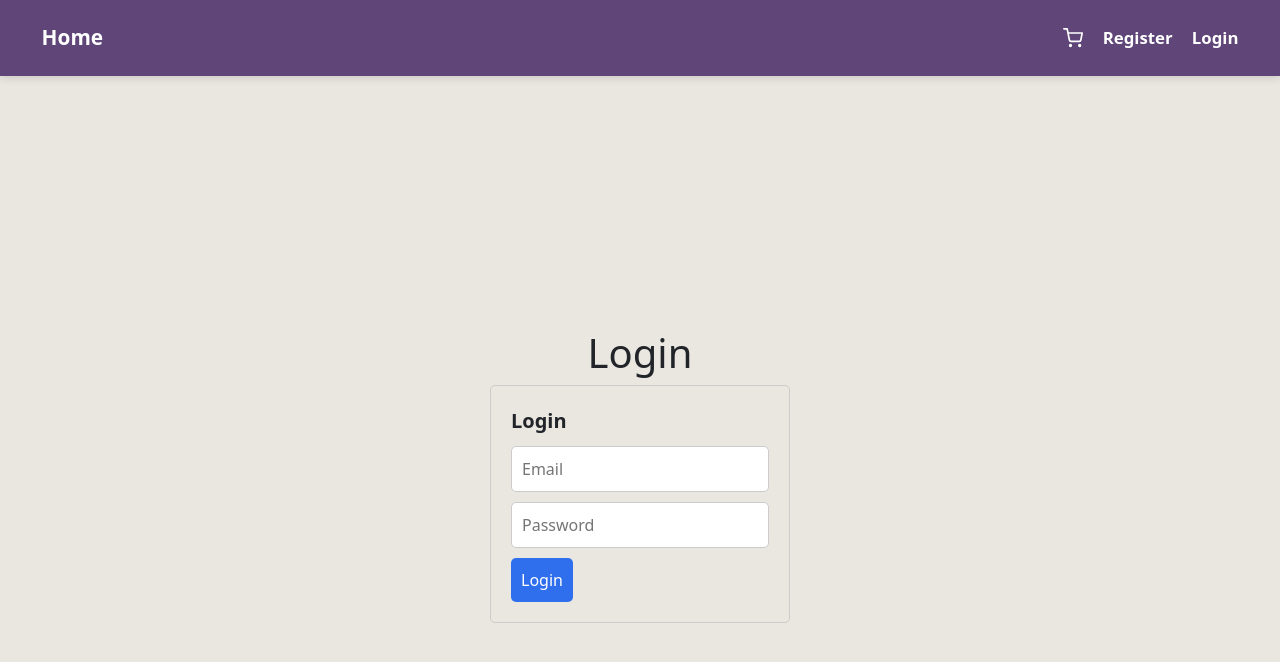
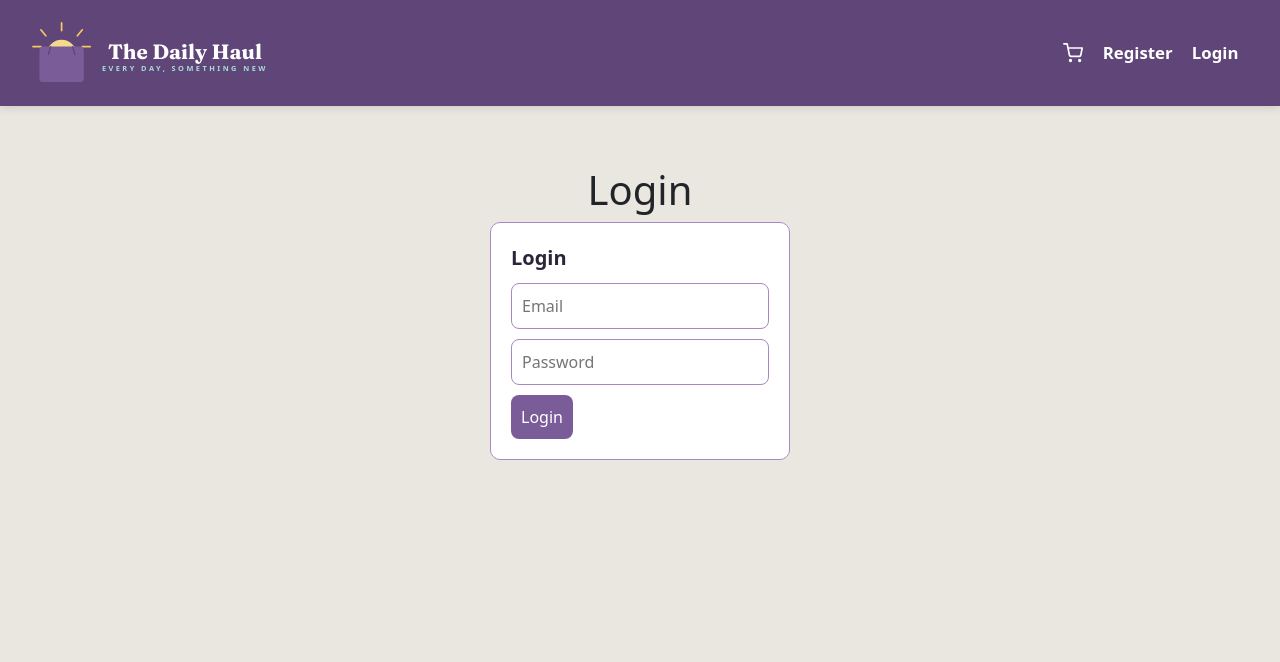
Before and after one commit to kyrissian/ecommerce-firebase-assign, a React (Vite) app: page /login in a window 1280 px wide. Shown: the top 662 px of the page. Built offline with nearby package versions, Linux system fonts and the light colour scheme; no server answers.

Commit message:
added a logo, built out firestore security rules/added to firebase, fixed login position, changed page redirection from login, added greeting. Made admin default to manage products page upon login.

```diff
--- a/index.html
+++ b/index.html
@@ -5,7 +5,10 @@
   <meta charset="UTF-8" />
   <link rel="icon" type="image/svg+xml" href="/favicon.svg" />
   <meta name="viewport" content="width=device-width, initial-scale=1.0" />
-  <title>ecommerce</title>
+  <title>The Daily Haul</title>
+  <link rel="preconnect" href="https://fonts.googleapis.com">
+  <link rel="preconnect" href="https://fonts.gstatic.com" crossorigin>
+  <link href="https://fonts.googleapis.com/css2?family=Fraunces:wght@600;700&display=swap" rel="stylesheet">
 </head>
 
 <body>
--- /dev/null
+++ b/src/components/Logo.tsx
@@ -0,0 +1,69 @@
+const Logo: React.FC<{ height?: number }> = ({ height = 56 }) => {
+  return (
+    <svg
+      height={height}
+      viewBox="0 0 490 150"
+      xmlns="http://www.w3.org/2000/svg"
+    >
+      <g stroke="#f4c95d" strokeWidth="3.5" strokeLinecap="round">
+        <line x1="60" y1="14" x2="60" y2="30" />
+        <line x1="18" y1="28" x2="28" y2="40" />
+        <line x1="102" y1="28" x2="92" y2="40" />
+        <line x1="2" y1="62" x2="18" y2="62" />
+        <line x1="118" y1="62" x2="102" y2="62" />
+      </g>
+      <circle cx="60" cy="78" r="30" fill="#f6d98a" />
+      <rect x="15" y="78" width="90" height="30" fill="none" />
+      <path
+        d="M27 62 Q27 34 60 34 Q93 34 93 62 L93 68 L27 68 Z"
+        fill="none"
+        stroke="#5f4578"
+        strokeWidth="5"
+        strokeLinecap="round"
+      />
+      <rect x="15" y="62" width="90" height="72" rx="8" fill="#7a5c99" />
+      <line
+        x1="38"
+        y1="62"
+        x2="33"
+        y2="78"
+        stroke="#5f4578"
+        strokeWidth="2.5"
+        strokeLinecap="round"
+      />
+      <line
+        x1="82"
+        y1="62"
+        x2="87"
+        y2="78"
+        stroke="#5f4578"
+        strokeWidth="2.5"
+        strokeLinecap="round"
+      />
+      <text
+        x="310"
+        y="88"
+        fontFamily="'Fraunces', serif"
+        fontSize="42"
+        fontWeight="700"
+        fill="#ffffff"
+        textAnchor="middle"
+      >
+        The Daily Haul
+      </text>
+      <text
+        x="310"
+        y="112"
+        fontFamily="system-ui, sans-serif"
+        fontSize="15"
+        letterSpacing="5"
+        fill="#a8ddd5"
+        textAnchor="middle"
+      >
+        EVERY DAY, SOMETHING NEW
+      </text>
+    </svg>
+  );
+};
+
+export default Logo;
--- a/src/components/Navbar/Navbar.css
+++ b/src/components/Navbar/Navbar.css
@@ -57,3 +57,13 @@
   line-height: 1;
   border: 2px solid var(--color-primary-dark);
 }
+
+.logo-link {
+  padding: 0;
+  display: flex;
+  align-items: center;
+}
+
+.logo-link:hover {
+  background-color: transparent;
+}
--- a/src/components/Navbar/Navbar.tsx
+++ b/src/components/Navbar/Navbar.tsx
@@ -2,6 +2,7 @@ import { useAuth } from "../../context/AuthContext";
 import { useCart } from "../../context/useCart";
 import { Link } from "react-router-dom";
 import "./Navbar.css";
+import Logo from "../Logo";
 
 /**
  * Top navigation bar, shown on every page. Displays different links
@@ -20,8 +21,8 @@ const Navbar = () => {
 
   return (
     <div className="nav-container">
-      <Link className="link" to="/">
-        Home
+      <Link className="link logo-link" to="/">
+        <Logo height={74} />
       </Link>
 
       <Link className="link cart-link" to="/cart">
--- a/src/pages/Checkout.tsx
+++ b/src/pages/Checkout.tsx
@@ -1,29 +1,41 @@
-import { useState } from "react";
+import { useState, useEffect } from "react";
 import { useNavigate } from "react-router-dom";
 import { useCart } from "../context/useCart";
 import { useAuth } from "../context/AuthContext";
 import { createOrder } from "../api/api";
+import { toast } from "react-toastify";
 import "./Checkout.css";
-import { toast } from "react-toastify";
 
 /**
  * Dedicated checkout page, separate from the Cart page itself --
  * mirroring how real ecommerce sites split "review your cart" from
  * "enter shipping details and place the order" into two distinct steps.
  *
- * Collects a recipient name (pre-filled from the user's profile display
- * name, if set) and shipping address, then saves the order via
- * createOrder() and shows a confirmation screen with the new order's id.
+ * Requires being logged in -- browsing and adding to cart work fine as
+ * a guest, but checking out doesn't, since every order is tied to a
+ * userId. A logged-out visitor who lands here gets redirected to
+ * /login with a toast explaining why.
  */
 const Checkout: React.FC = () => {
   const { items, dispatch } = useCart();
-  const { user } = useAuth();
+  const { user, authLoading } = useAuth();
   const navigate = useNavigate();
 
   const [recipientName, setRecipientName] = useState(user?.displayName ?? "");
   const [shippingAddress, setShippingAddress] = useState("");
   const [isPlacingOrder, setIsPlacingOrder] = useState(false);
   const [confirmedOrderId, setConfirmedOrderId] = useState<string | null>(null);
+
+  // Same race-condition protection as ProtectedRoute -- wait for
+  // Firebase to actually resolve auth state before deciding whether
+  // to redirect, so a real logged-in user doesn't get bounced during
+  // the brief moment auth is still loading.
+  useEffect(() => {
+    if (!authLoading && !user) {
+      toast.info("Please log in to check out.");
+      navigate("/login");
+    }
+  }, [authLoading, user, navigate]);
 
   const totalPrice = items.reduce(
     (sum, item) => sum + item.price * item.quantity,
--- a/src/pages/Login.tsx
+++ b/src/pages/Login.tsx
@@ -4,12 +4,15 @@ import { auth } from "../firebaseConfig";
 import styles from "../styles/auth-styles";
 import { useNavigate } from "react-router-dom";
 import { useAuth } from "../context/AuthContext";
+import { toast } from "react-toastify";
+import { doc, getDoc } from "firebase/firestore";
+import { db } from "../firebaseConfig";
 
 /**
  * Login page. Authenticates via Firebase Auth's email/password sign-in.
- * If an already-logged-in user somehow lands here (e.g. via browser
- * back button, or the ProtectedRoute redirect described below), they're
- * immediately redirected to their profile instead of seeing the form.
+ * On success, redirects to Home (rather than Profile) with a welcome
+ * toast. If an already-logged-in user somehow lands here, they're
+ * immediately redirected to Home too, rather than seeing the form.
  */
 const Login = () => {
   const [email, setEmail] = useState("");
@@ -18,21 +21,37 @@ const Login = () => {
   const { user } = useAuth();
   const navigate = useNavigate();
 
-  // If someone who's already logged in lands on this page, send them
-  // straight to their profile instead of showing the login form.
   useEffect(() => {
     if (user) {
-      navigate("/profile");
+      navigate("/");
     }
   }, [user, navigate]);
 
-  // Handle form submission
   const handleSubmit = async (e: React.FormEvent<HTMLFormElement>) => {
     e.preventDefault();
     setError("");
     try {
-      await signInWithEmailAndPassword(auth, email, password);
-      navigate("/profile");
+      const userCredential = await signInWithEmailAndPassword(
+        auth,
+        email,
+        password,
+      );
+
+      toast.success(
+        `Welcome back, ${userCredential.user.displayName || "there"}!`,
+      );
+
+      // Check the user's role directly here, rather than relying on
+      // AuthContext's `profile` state -- that updates via a separate
+      // onAuthStateChanged listener that may not have resolved yet at
+      // this exact moment, so we look it up fresh to decide where to
+      // send them.
+      const userDocSnap = await getDoc(
+        doc(db, "users", userCredential.user.uid),
+      );
+      const role = userDocSnap.exists() ? userDocSnap.data().role : null;
+
+      navigate(role === "admin" ? "/manage-products" : "/");
     } catch (error: unknown) {
       if (error instanceof Error) {
         setError(error.message);
--- a/src/styles/auth-styles.ts
+++ b/src/styles/auth-styles.ts
@@ -3,59 +3,62 @@ import type { CSSProperties } from "react";
 /**
  * Shared inline styles for the auth-related pages (Login, Register,
  * and parts of Profile) that use React's `style` prop directly rather
- * than CSS classes. Centralizing them here keeps the look consistent
- * across all three without repeating the same style objects in each file.
+ * than CSS classes.
  */
 const styles: Record<string, CSSProperties> = {
   form: {
     display: "flex",
     flexDirection: "column",
     alignItems: "center",
-    justifyContent: "center",
-    height: "100vh",
+    marginTop: "60px",
   },
   fieldset: {
-    border: "1px solid #ccc",
+    border: "1px solid var(--color-primary-light)",
     padding: "20px",
-    borderRadius: "5px",
+    borderRadius: "10px",
     width: "300px",
     margin: "0 auto",
+    backgroundColor: "var(--color-surface)",
   },
   legend: {
     fontSize: "20px",
     fontWeight: "bold",
     marginBottom: "10px",
+    color: "var(--color-text)",
   },
   input: {
     display: "block",
     marginBottom: "10px",
     padding: "10px",
-    borderRadius: "5px",
-    border: "1px solid #ccc",
+    borderRadius: "8px",
+    border: "1px solid var(--color-primary-light)",
+    backgroundColor: "var(--color-surface)",
+    color: "var(--color-text)",
     width: "100%",
+    boxSizing: "border-box",
   },
   error: {
-    color: "red",
+    color: "var(--color-error)",
     marginBottom: "10px",
   },
   success: {
-    color: "green",
+    color: "var(--color-success)",
     marginBottom: "10px",
   },
   button: {
-    backgroundColor: "#2f6fed",
+    backgroundColor: "var(--color-primary)",
     color: "white",
     border: "none",
     padding: "10px",
-    borderRadius: "5px",
+    borderRadius: "8px",
     cursor: "pointer",
   },
   deleteAccountButton: {
-    backgroundColor: "red",
+    backgroundColor: "var(--color-error)",
     color: "white",
     border: "none",
     padding: "10px",
-    borderRadius: "5px",
+    borderRadius: "8px",
     cursor: "pointer",
   },
 };
```
